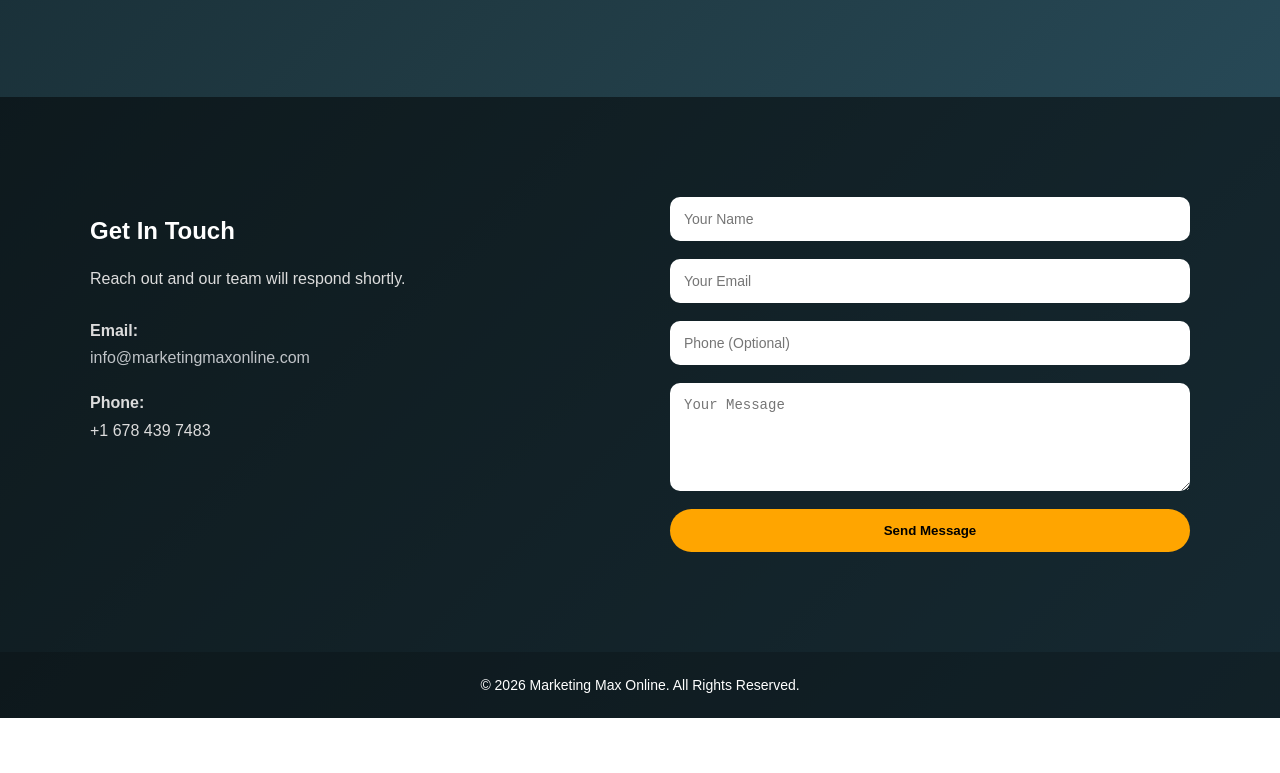
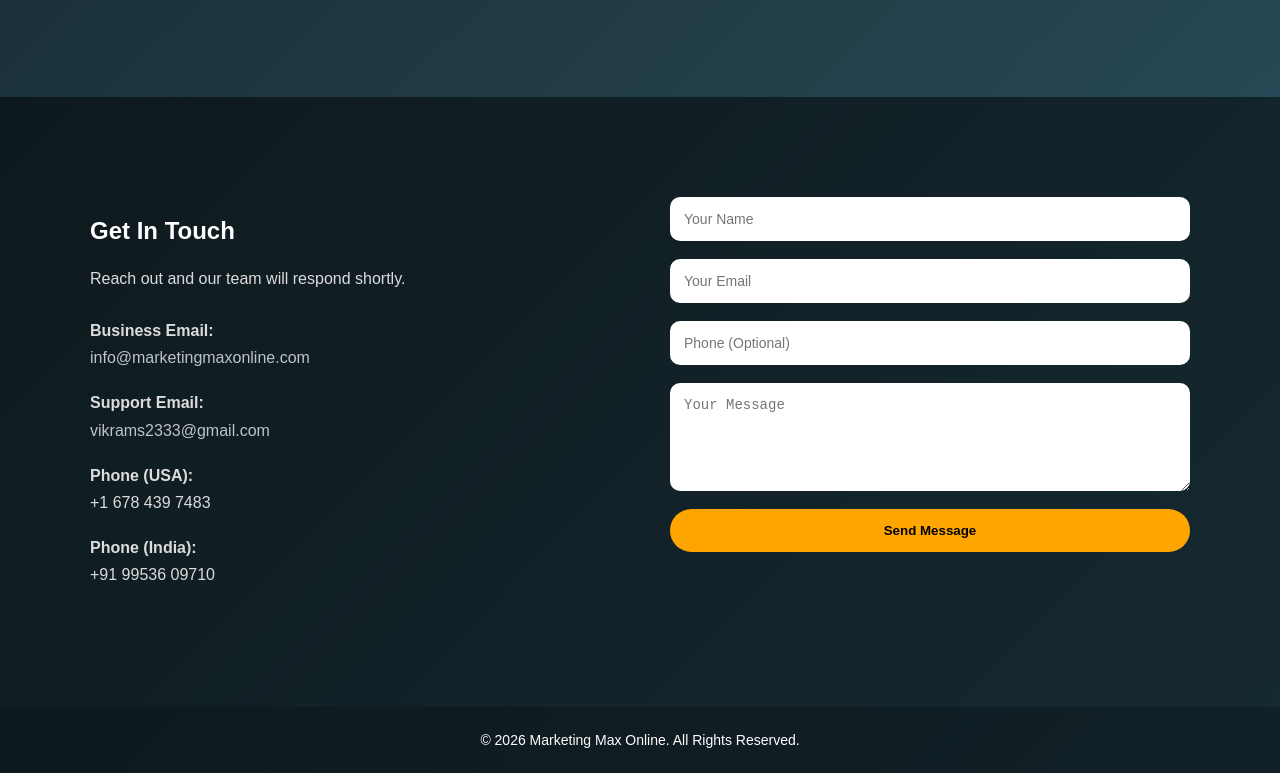
Before and after one commit to vikramst123/marketingmaxonline, a plain HTML site: page index.html in a window 1280 px wide. Shown: the part 979-1752 px from the top of the page. Before the commit the page ends 1697 px from the top, so only its background shows below. Drawn offline with Linux system fonts and the light colour scheme.

Commit message:
Restored full contact details

```diff
--- a/index.html
+++ b/index.html
@@ -237,11 +237,17 @@
             <p>Reach out and our team will respond shortly.</p>
 
             <div class="contact-info">
-                <p><strong>Email:</strong><br>
+                <p><strong>Business Email:</strong><br>
                 <a href="mailto:info@marketingmaxonline.com">info@marketingmaxonline.com</a></p>
 
-                <p><strong>Phone:</strong><br>
+                <p><strong>Support Email:</strong><br>
+                <a href="mailto:vikrams2333@gmail.com">vikrams2333@gmail.com</a></p>
+
+                <p><strong>Phone (USA):</strong><br>
                 +1 678 439 7483</p>
+
+                <p><strong>Phone (India):</strong><br>
+                +91 99536 09710</p>
             </div>
         </div>
 
```
